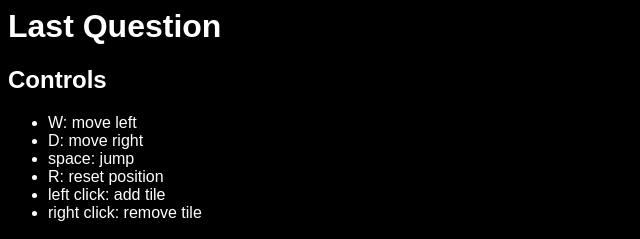
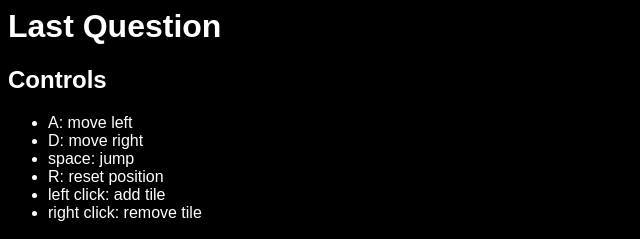
Before and after one commit to AaronJGaut/last-question, a plain HTML site: page index.html in a window 1280 px wide. Shown: the top 239 px of the page, 0-640 px from the left. Drawn offline with Linux system fonts and the light colour scheme; a script that the page names is missing.

Commit message:
Corrected control info

```diff
--- a/index.html
+++ b/index.html
@@ -33,7 +33,7 @@
     <div id="info">
       <h2>Controls</h2>
       <ul>
-        <li>W: move left</li>
+        <li>A: move left</li>
         <li>D: move right</li>
         <li>space: jump</li>
         <li>R: reset position</li>
```
